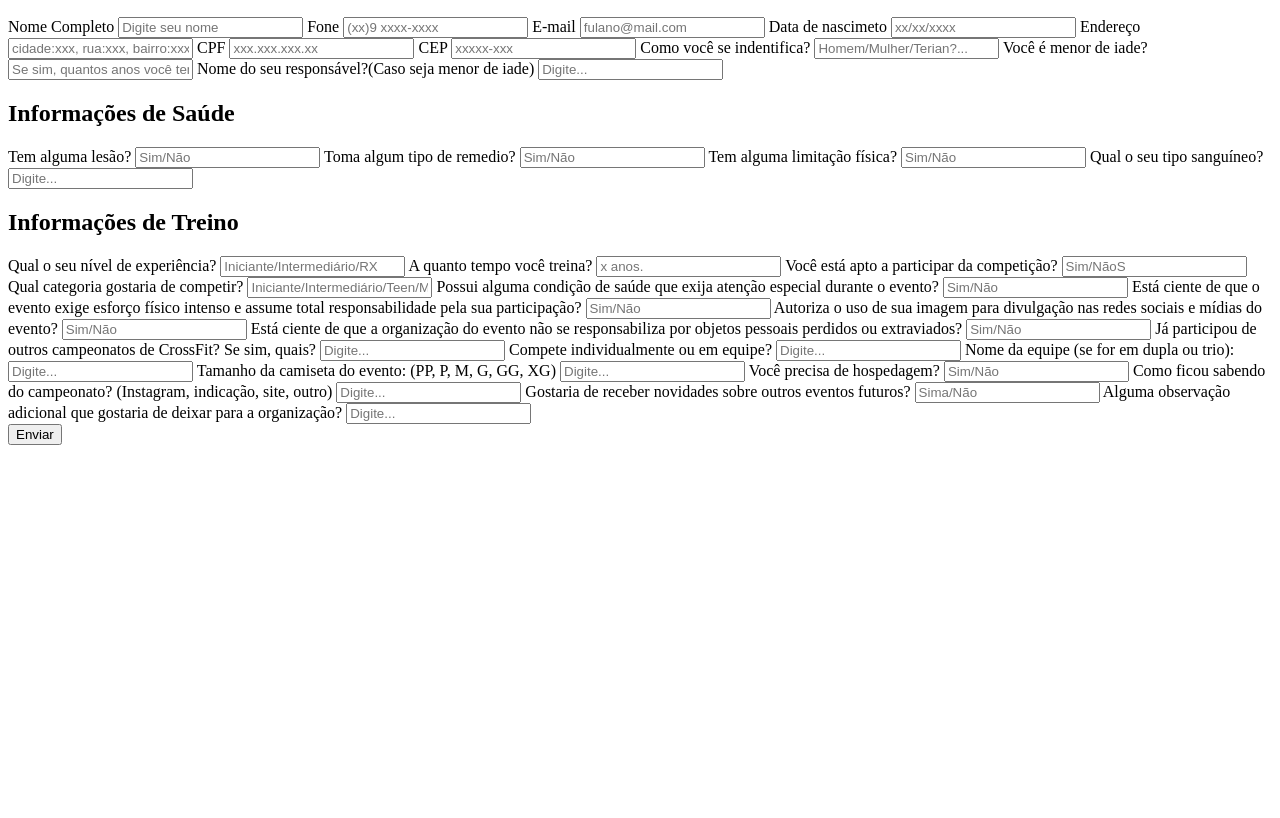
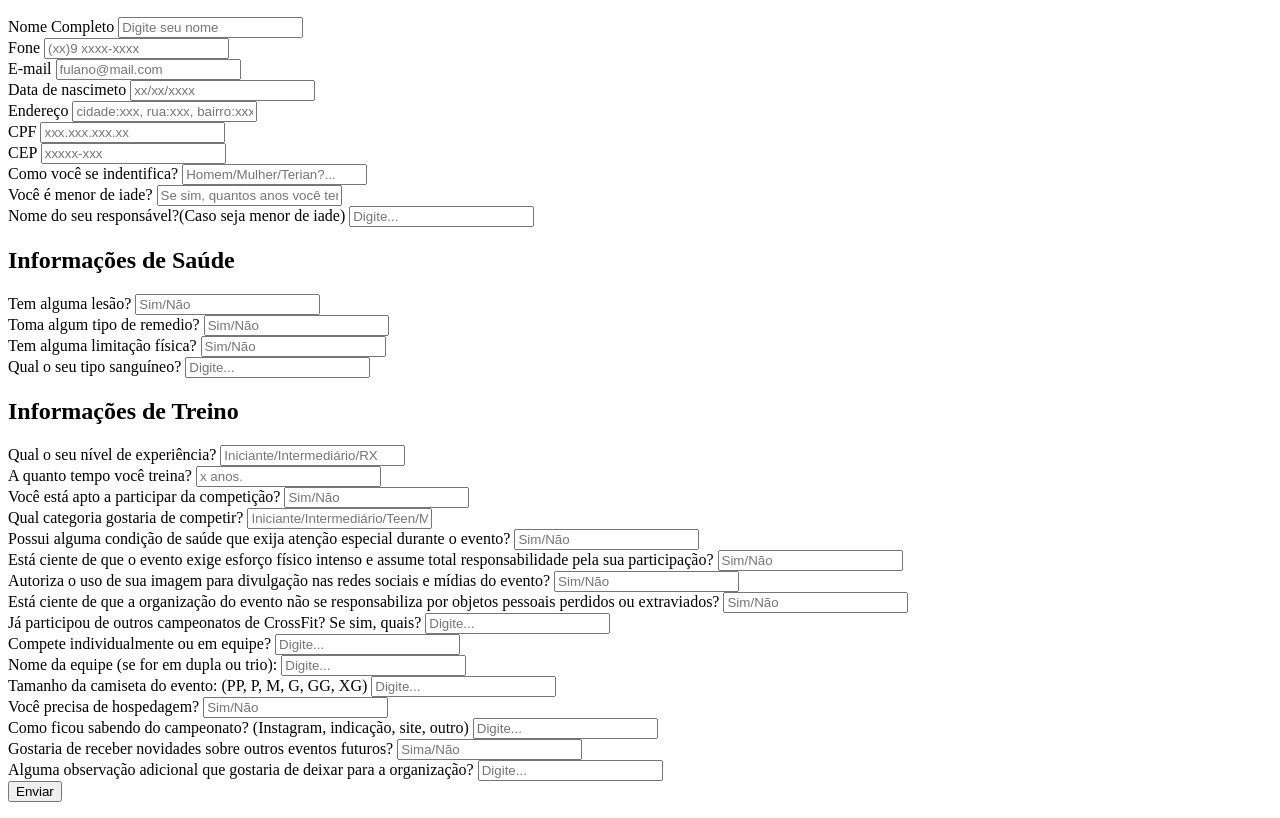
Before and after one commit to Gabrielabonelli15/formulario, a plain HTML site: page index.html in a window 1280 px wide. Shown: the part 96-914 px from the top of the page. Before the commit the page ends 800 px from the top, so only its background shows below. Drawn offline with Linux system fonts and the light colour scheme.

Commit message:
add - alinhei o site

```diff
--- a/index.html
+++ b/index.html
@@ -14,31 +14,31 @@
 
         <label for="nome">Nome Completo</label>
         <input type="text" id="nomeid" placeholder="Digite seu nome" required="required" name="nome" />
-
+        <br>
         <label for="fone">Fone</label>
         <input type="tel" id="foneid" placeholder="(xx)9 xxxx-xxxx" name="fone" />
-
+        <br>
         <label for="email">E-mail</label>
         <input type="email" id="emailid" placeholder="fulano@mail.com" name="email" />
-
+        <br>
         <label for="datadenascimento">Data de nascimeto</label>
         <input type="datadenascimento" id="datadenascimentoid" placeholder="xx/xx/xxxx" name="Data de nascimento" />
-
+        <br>
         <label for="endereco">Endereço</label>
         <input type="endereco" id="enderecoid" placeholder="cidade:xxx, rua:xxx, bairro:xxx, num:xxx" name="endereco" />
-
+        <br>
         <label for="cpf">CPF</label>
         <input type="cpf" id="cpfid" placeholder="xxx.xxx.xxx.xx" name="cpf" />
-
+        <br>
         <label for="cep">CEP</label>
         <input type="cep" id="cepid" placeholder="xxxxx-xxx" name="cep" />
-
+        <br>
         <label for="genero">Como você se indentifica?</label>
         <input type="genero" id="generoid" placeholder="Homem/Mulher/Terian?..." name="genero" />
-
+        <br>
         <label for="idade">Você é menor de iade?</label>
         <input type="idade" id="idadeid" placeholder="Se sim, quantos anos você tem?" name="idade" />
-
+        <br>
         <label for="menoridade">Nome do seu responsável?(Caso seja menor de iade)</label>
         <input type="menoridade" id="menoridadeid" placeholder="Digite..." name="menoridade" />
     </div>
@@ -48,13 +48,13 @@
 
         <label for="lesao">Tem alguma lesão?</label>
         <input type="lesao" id="lesaoid" placeholder="Sim/Não" name="lesao" />
-
+        <br>
         <label for="remedio">Toma algum tipo de remedio?</label>
         <input type="remedio" id="remedioid" placeholder="Sim/Não" name="remedio" />
-
+        <br>
         <label for="limitacao">Tem alguma limitação física?</label>
         <input type="limitacao" id="limitacaoid" placeholder="Sim/Não" name="limitacao" />
-
+        <br>
         <label for="sanguineo">Qual o seu tipo sanguíneo?</label>
         <input type="sanguineo" id="sanguineoid" placeholder="Digite..." name="sanguineo" />
 
@@ -65,52 +65,52 @@
 
         <label for="experiencia">Qual o seu nível de experiência?</label>
         <input type="experiencia" id="experienciaid" placeholder="Iniciante/Intermediário/RX" name="experiencia" />
-
+        <br>
         <label for="treina">A quanto tempo você treina?</label>
         <input type="treina" id="treinaid" placeholder="x anos." name="treina" />
-
+        <br>
         <label for="competicao">Você está apto a participar da competição?</label>
-        <input type="competicao" id="competicaoid" placeholder="Sim/NãoS" name="competicao" />
-
+        <input type="competicao" id="competicaoid" placeholder="Sim/Não" name="competicao" />
+        <br>
         <label for="categoria">Qual categoria gostaria de competir?</label>
         <input type="categoria" id="categoriaid" placeholder="Iniciante/Intermediário/Teen/Master/RX/Elite" name="categoria" />
-
+        <br>
         <label for="atencao">Possui alguma condição de saúde que exija atenção especial durante o evento?</label>
         <input type="atencao" id="atencaoid" placeholder="Sim/Não" name="atencao" />
-
+        <br>
         <label for="esforco">Está ciente de que o evento exige esforço físico intenso e assume total responsabilidade pela sua participação?</label>
         <input type="esforco" id="esforcoid" placeholder="Sim/Não" name="esforco" />
-
+        <br>
         <label for="midia">Autoriza o uso de sua imagem para divulgação nas redes sociais e mídias do evento? </label>
         <input type="midia" id="midiaid" placeholder="Sim/Não" name="midia" />
-
+        <br>
         <label for="objeto">Está ciente de que a organização do evento não se responsabiliza por objetos pessoais perdidos ou extraviados?</label>
         <input type="objeto" id="objetoid" placeholder="Sim/Não" name="objeto" />
-
+        <br>
         <label for="outros">Já participou de outros campeonatos de CrossFit? Se sim, quais?</label>
         <input type="outros" id="outrosid" placeholder="Digite..." name="outros"/>
-
+        <br>
         <label for="eouind">Compete individualmente ou em equipe?</label>
         <input type="eouind" id="eouindid" placeholder="Digite..." name="eouind"/>
-
+        <br>
         <label for="nequipe">Nome da equipe (se for em dupla ou trio):</label>
         <input type="nequipe" id="nequipeid" placeholder="Digite..." name="nequipe"/>
-
+        <br>
         <label for="camisa">Tamanho da camiseta do evento: (PP, P, M, G, GG, XG)</label>
         <input type="camisa" id="camisaid" placeholder="Digite..." name="camisa"/>
-
+        <br>
         <label for="hotel">Você precisa de hospedagem?</label>
         <input type="hotel" id="hotelid" placeholder="Sim/Não" name="hotel"/>
-
+        <br>
         <label for="como">Como ficou sabendo do campeonato? (Instagram, indicação, site, outro)</label>
         <input type="como" id="comoid" placeholder="Digite..." name="como"/>
-
+        <br>
         <label for="gostaria">Gostaria de receber novidades sobre outros eventos futuros?</label>
         <input type="gostaria" id="gostariaid" placeholder="Sima/Não" name="gostaria"/>
-
+        <br>
         <label for="observacao">Alguma observação adicional que gostaria de deixar para a organização?</label>
         <input type="observacao" id="observacaoid" placeholder="Digite..." name="observacao"/>
-
+        <br>
     </div>
         <input type="submit" class="enviar" onclick="Enviar();" value="Enviar" />
       </form>
--- a/style.css
+++ b/style.css
@@ -1,4 +1,3 @@
 .dadosp{
-    display: flex;
-    text-align: center;
+    display: flex
 }
```
